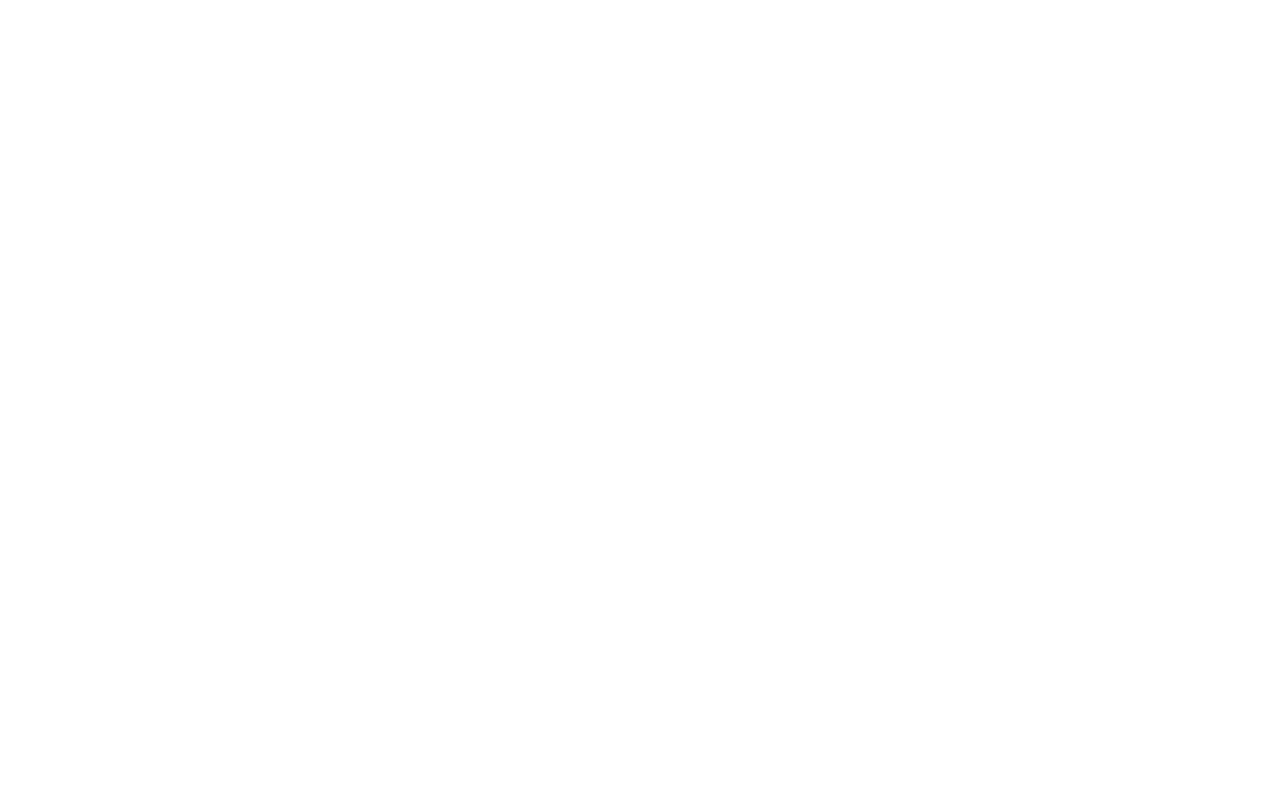
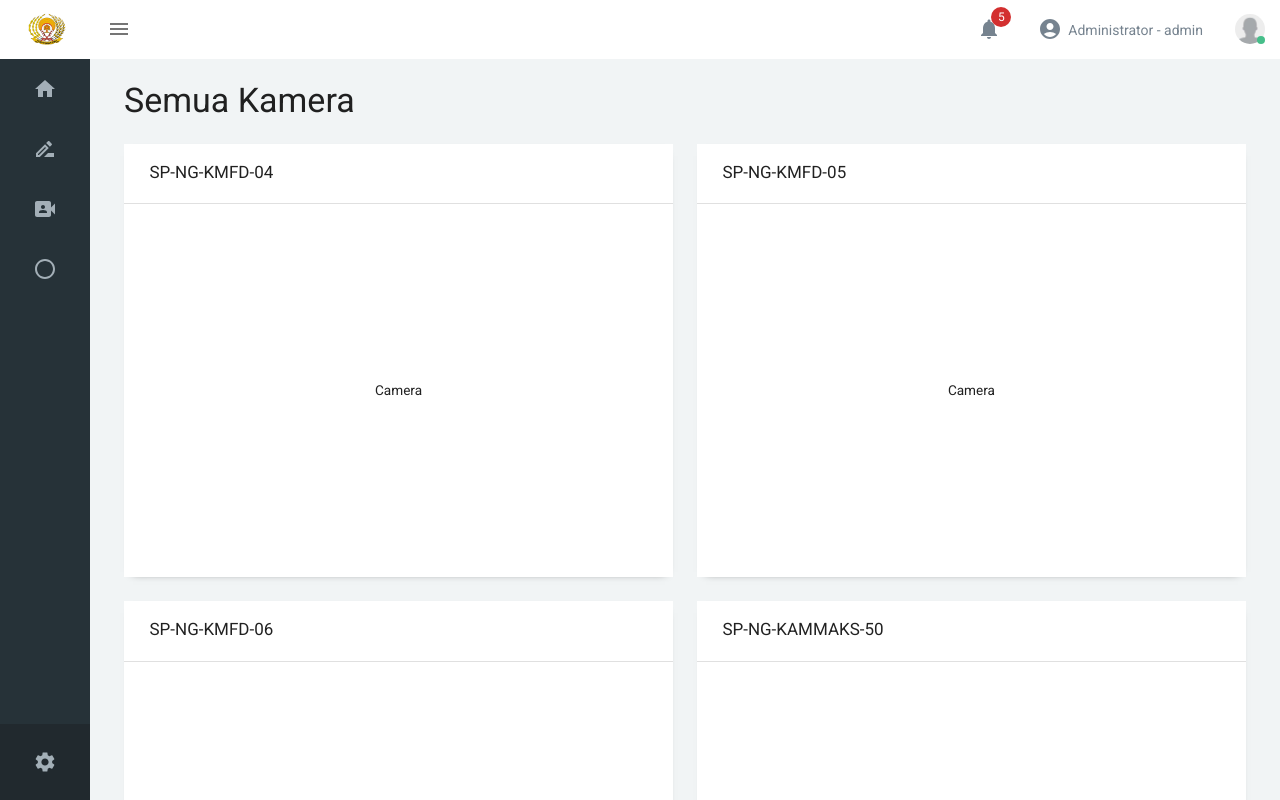
Before and after one commit to Virtue-Digital-Indonesia/smart-prison-sapn-frontend, a React (Create React App) app: page /all-camera in a window 1280 px wide. Before the commit this address had no page. Built offline with nearby package versions, Linux system fonts and the light colour scheme.

Commit message:
Add All Camera Page

```diff
--- /dev/null
+++ b/src/pages/AllCamera/AllCamera.jsx
@@ -0,0 +1,78 @@
+import { useState } from 'react'
+
+//COMPONENTS
+import Footer from 'components/Footer/Footer'
+
+// DATA DUMMY
+import { cameraData } from 'pages/DataDummy'
+
+// MUIS
+import { Divider, Grid, Stack, Typography } from '@mui/material'
+import { ThemeProvider, createTheme } from '@mui/system'
+
+// STYLES
+import useStyles from './allCameraUseStyles'
+
+const AllCamera = () => {
+  const classes = useStyles()
+
+  const [allCameraList, setAllCameraList] = useState(cameraData)
+
+  return (
+    <Stack className={classes.root}>
+      {/* PAGE TITLE */}
+      <Stack>
+        <Typography className={classes.pageTitle}>
+          Semua Kamera
+        </Typography>
+      </Stack>
+
+      {/* ALL CAMERA */}
+      <Stack direction='row' spacing={4} padding='20px 40px'>
+        <ThemeProvider
+          theme={createTheme({
+            breakpoints: {
+              values: {
+                extraSmall: 0,
+                small: 900,
+                medium: 1300,
+              },
+            },
+          })}
+        >
+          <Stack flex={1}>
+            <Grid container spacing={3.5}>
+              {allCameraList.map((item, index) => (
+                <Grid item extraSmall={12} small={6} medium={4}>
+                  <Stack
+                    width='100%'
+                    maxWidth={{
+                      small: '950px',
+                      extraSmall: '850px',
+                      medium: '750px',
+                    }}
+                    height='510px'
+                    className={classes.container}
+                  >
+                    <Stack padding='20px 30px'>
+                      <Typography className={classes.cameraTitle}>
+                        {item.title}
+                      </Typography>
+                    </Stack>
+                    <Divider variant='fullWidth' sx={{ color: '#0000001f' }} />
+                    <Stack className={classes.cameraScreen}>Camera</Stack>
+                  </Stack>
+                </Grid>
+              ))}
+            </Grid>
+          </Stack>
+        </ThemeProvider>
+      </Stack>
+
+      {/* FOOTER */}
+      <Footer />
+    </Stack>
+  )
+}
+
+export default AllCamera
--- /dev/null
+++ b/src/pages/AllCamera/allCameraUseStyles.js
@@ -0,0 +1,41 @@
+// MUI STYLES
+import { makeStyles } from '@mui/styles'
+
+const useStyles = makeStyles((theme) => ({
+  root: {
+    width: '100%',
+    backgroundColor: '#f1f4f5',
+  },
+  pageTitle: {
+    fontSize: '40px',
+    fontWeight: 500,
+    padding: '20px 40px 0',
+  },
+  container: {
+    boxShadow: '0 4px 10px -10px',
+    backgroundColor: 'white',
+
+    '&:hover': {
+      cursor: 'pointer',
+    },
+  },
+  cameraTitle: {
+    fontSize: '20px',
+    fontWeight: 400,
+  },
+  cameraType: {
+    color: '#76838f',
+  },
+  cameraScreen: {
+    backgroundColor: 'white',
+    height: '450px',
+    alignItems: 'center',
+    justifyContent: 'center',
+
+    '&:hover': {
+      backgroundColor: 'grey',
+    },
+  },
+}))
+
+export default useStyles
--- /dev/null
+++ b/src/pages/DataDummy.js
@@ -0,0 +1,72 @@
+export const cameraData = [
+  {
+    title: 'SP-NG-KMFD-04',
+    type: 'Sholat',
+    id: 1,
+  },
+  {
+    title: 'SP-NG-KMFD-05',
+    type: 'Sholat',
+    id: 2,
+  },
+  {
+    title: 'SP-NG-KMFD-06',
+    type: 'Sholat',
+    id: 3,
+  },
+  {
+    title: 'SP-NG-KAMMAKS-50',
+    type: 'Sholat',
+    id: 4,
+  },
+  {
+    title: 'SP-NG-KAMMAKS-51',
+    type: 'Sholat',
+    id: 5,
+  },
+  {
+    title: 'SP-NG-KAMMAKS-52',
+    type: 'Sholat',
+    id: 6,
+  },
+  {
+    title: 'SP-NG-KMFD-04',
+    type: 'Perkelahian',
+    id: 7,
+  },
+  {
+    title: 'SP-NG-KMFD-05',
+    type: 'Perkelahian',
+    id: 8,
+  },
+  {
+    title: 'SP-NG-KMFD-06',
+    type: 'Perkelahian',
+    id: 9,
+  },
+  {
+    title: 'SP-NG-KAMMAKS-50',
+    type: 'Perkelahian',
+    id: 10,
+  },
+  {
+    title: 'SP-NG-KAMMAKS-51',
+    type: 'Perkelahian',
+    id: 11,
+  },
+  {
+    title: 'SP-NG-KAMMAKS-52',
+    type: 'Perkelahian',
+    id: 12,
+  },
+  {
+    title: 'SP-NG-KAMMAKS-49',
+    type: 'Perkelahian',
+    id: 13,
+  },
+  {
+    title: 'SP-NG-KAMMAKS-47',
+    type: 'Perkelahian',
+    id: 14,
+  },
+]
--- a/src/pages/Home/Camera/Camera.jsx
+++ b/src/pages/Home/Camera/Camera.jsx
@@ -4,8 +4,11 @@
 //COMPONENTS
 import Footer from 'components/Footer/Footer'
 
+// DATA DUMMY
+import { cameraData } from 'pages/DataDummy'
+
 // MUIS
-import { Box, Divider, Grid, Stack, Typography } from '@mui/material'
+import { Divider, Grid, Stack, Typography } from '@mui/material'
 import { ThemeProvider, createTheme } from '@mui/system'
 
 // STYLES
@@ -17,50 +20,7 @@
 
   const { cameraFilter } = props
 
-  const initialCameraList = [
-    {
-      title: 'SP-NG-KMFD-04',
-      type: 'Sholat',
-      id: 1,
-    },
-    {
-      title: 'SP-NG-KMFD-05',
-      type: 'Sholat',
-      id: 2,
-    },
-    {
-      title: 'SP-NG-KMFD-06',
-      type: 'Sholat',
-      id: 3,
-    },
-    {
-      title: 'SP-NG-KAMMAKS-50',
-      type: 'Sholat',
-      id: 4,
-    },
-    {
-      title: 'SP-NG-KMFD-04',
-      type: 'Perkelahian',
-      id: 5,
-    },
-    {
-      title: 'SP-NG-KMFD-05',
-      type: 'Perkelahian',
-      id: 6,
-    },
-    {
-      title: 'SP-NG-KMFD-06',
-      type: 'Perkelahian',
-      id: 7,
-    },
-    {
-      title: 'SP-NG-KAMMAKS-50',
-      type: 'Perkelahian',
-      id: 8,
-    },
-  ]
-
-  const [cameraList, setCameraList] = useState(initialCameraList)
+  const [cameraList, setCameraList] = useState(cameraData)
 
   const handleCameraNameClick = (inputParams) => {
     navigate(
--- a/src/routes/routes.js
+++ b/src/routes/routes.js
@@ -2,6 +2,7 @@
 import SignIn from 'pages/SignIn/SignIn'
 import Home from 'pages/Home/Home'
 import CameraDetail from 'pages/CameraDetail/CameraDetail'
+import AllCamera from 'pages/AllCamera/AllCamera'
 
 const routes = [
   // AUTHENTICATION
@@ -22,6 +23,11 @@
     element: <CameraDetail/>,
     routeType: 'private',
   },
+  {
+    path: '/all-camera',
+    element: <AllCamera/>,
+    routeType: 'private',
+  }
 ]
 
 export default routes
```
